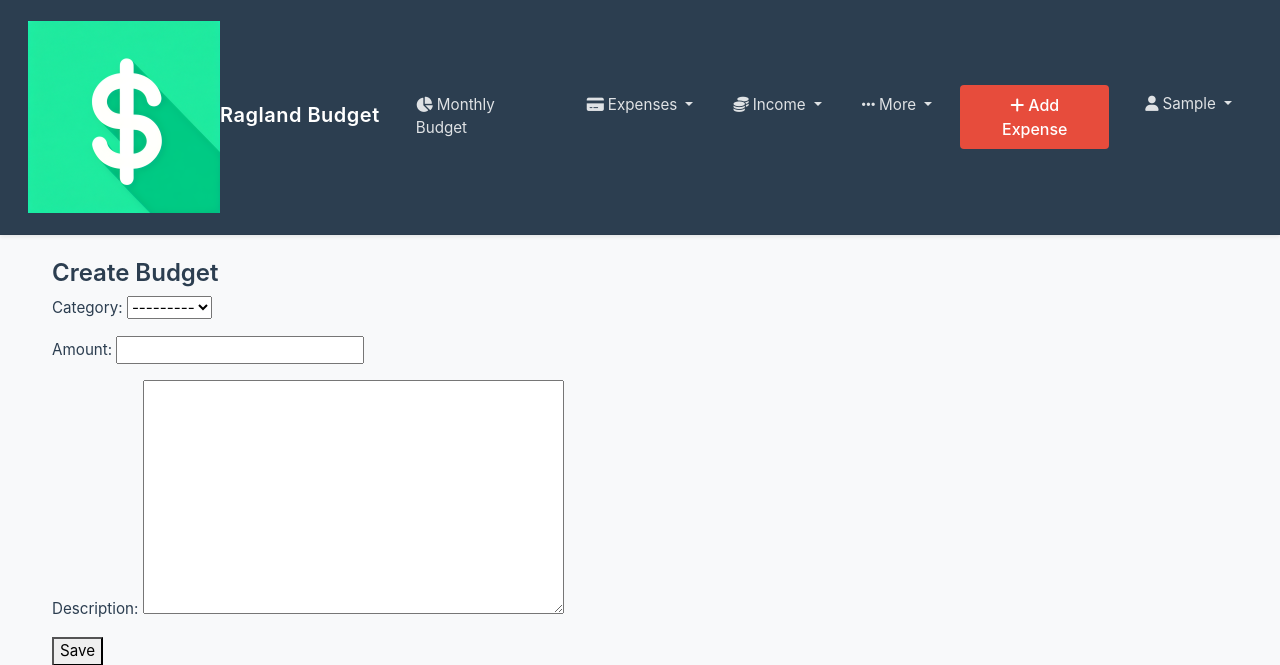
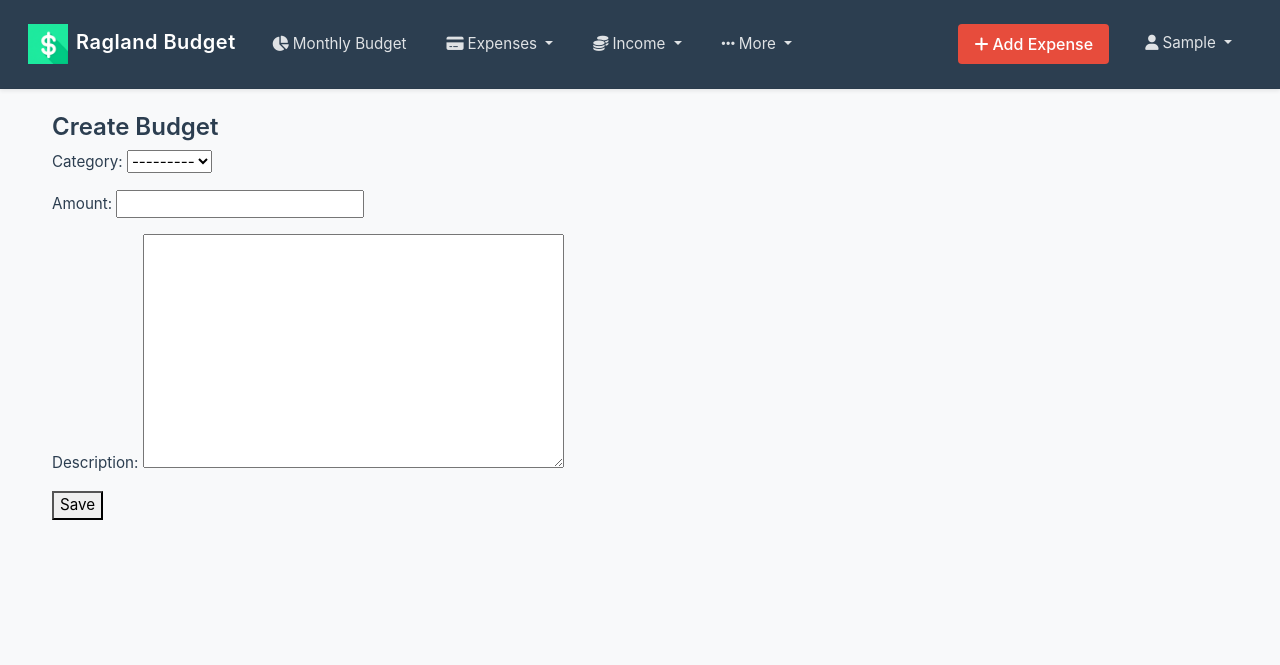
Before and after one commit to RottenFishHead/J, a Django app: page /expenses/budget_create/ in a window 1280 px wide. Shown: the top 665 px of the page. Run offline with Django 5.2, Linux system fonts and the light colour scheme; the visitor is signed in with stand-in values (Sample User, id 1); data that the repository does not hold is empty.

Commit message:
fixed icon in navbar

```diff
--- a/expenses/templates/expenses/base.html
+++ b/expenses/templates/expenses/base.html
@@ -302,7 +302,7 @@
     <nav class="navbar navbar-expand-lg navbar-gradient p-3">
         <div class="container-fluid">
             <a class="navbar-brand" href="{% url 'index' %}">
-             <img src="{% static 'icons/icon-192x192.png' %}">Ragland Budget
+             <img src="{% static 'icons/icon-192x192.png' %}" style="height: 40px; width: 40px; margin-right: 8px;">Ragland Budget
             </a>
             <button class="navbar-toggler" type="button" data-bs-toggle="collapse" data-bs-target="#navbarNavDropdown">
                 <span class="navbar-toggler-icon"></span>
--- a/fly.toml
+++ b/fly.toml
@@ -1,4 +1,4 @@
-# fly.toml app configuration file generated for ragland on 2025-11-09T14:13:02-08:00
+# fly.toml app configuration file generated for ragland on 2025-11-09T16:48:48-08:00
 #
 # See https://fly.io/docs/reference/configuration/ for information about how to use this file.
 #
```
Also changed, not shown: 1 other file.
